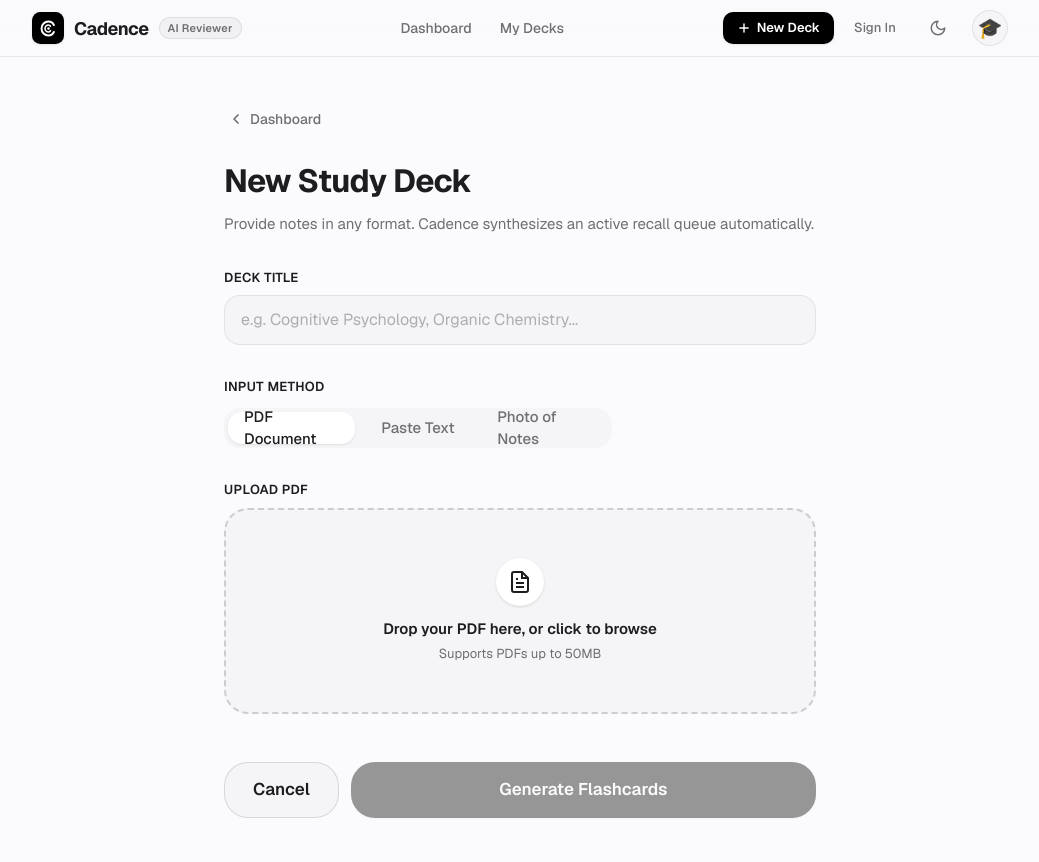
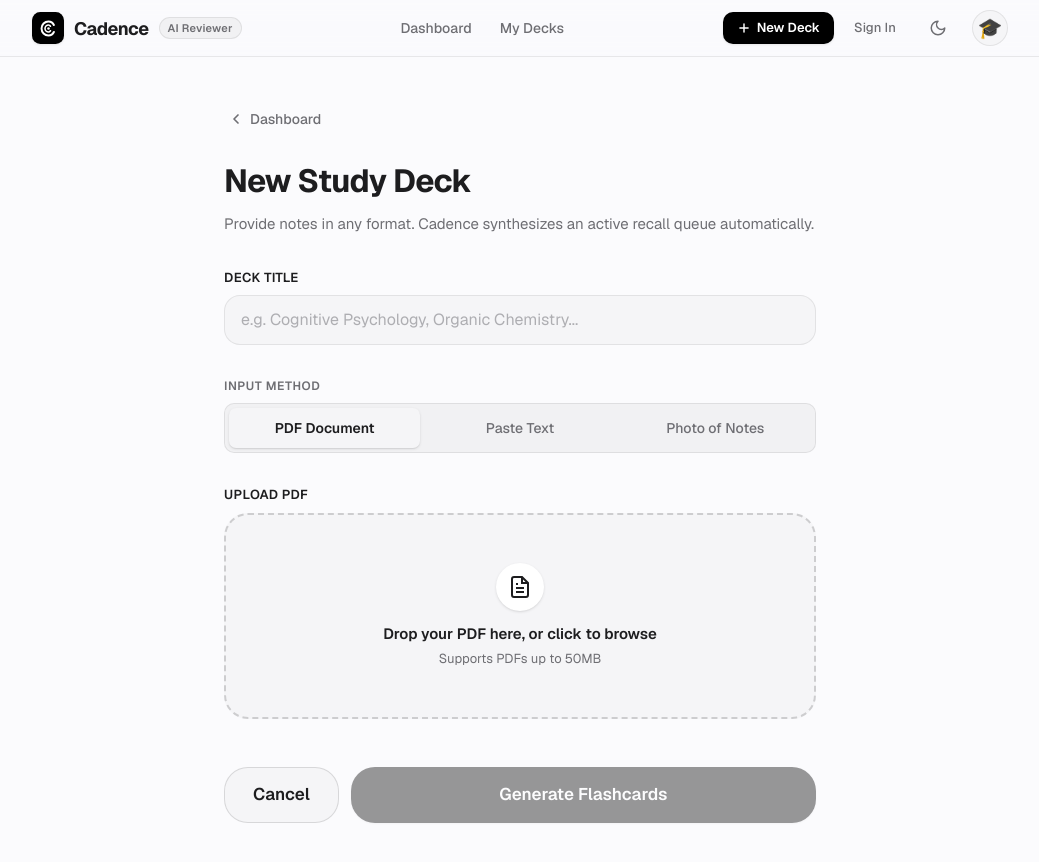
Before and after one commit to markwlsn/cadence, a Next.js app: page /decks/new in a window 1280 px wide. Shown: the whole page, without its empty margins (120-1159 px from the left). Built offline with nearby package versions, Linux system fonts and the light colour scheme.

Commit message:
fix(ui): redesign SegmentedControl with apple HIG slider geometry and fix text wrapping

```diff
--- a/app/decks/new/page.tsx
+++ b/app/decks/new/page.tsx
@@ -129,12 +129,14 @@ export default function NewDeckPage() {
 
             {/* Source Type Selector */}
             <div>
-              <label className="block text-[13px] font-semibold text-[var(--color-text)] mb-2 uppercase tracking-wide">
+              <label className="block text-[12px] font-semibold text-[var(--color-text-secondary)] mb-2 uppercase tracking-wider">
                 Input Method
               </label>
               <SegmentedControl<SourceType>
                 name="source-type"
                 value={sourceType}
+                fullWidth
+                size="md"
                 onChange={(val) => {
                   setSourceType(val);
                   setFile(null);
--- a/components/review/ModeToggle.tsx
+++ b/components/review/ModeToggle.tsx
@@ -22,6 +22,7 @@ export function ModeToggle({ mode, onChange, disabled = false }: ModeToggleProps
           { value: 'cram', label: 'Cram' },
         ]}
         size="sm"
+        fullWidth={false}
         aria-label="Select study mode"
       />
     </div>
--- a/components/ui/SegmentedControl.tsx
+++ b/components/ui/SegmentedControl.tsx
@@ -2,58 +2,72 @@
 
 import React from 'react';
 
-interface SegmentedControlOption<T extends string> {
+export interface SegmentedControlOption<T extends string> {
   value: T;
   label: string;
+  icon?: React.ReactNode;
 }
 
-interface SegmentedControlProps<T extends string> {
+export interface SegmentedControlProps<T extends string> {
   options: SegmentedControlOption<T>[];
   value: T;
   onChange: (value: T) => void;
   name: string;
   size?: 'sm' | 'md';
+  fullWidth?: boolean;
+  className?: string;
   'aria-label'?: string;
 }
 
+/**
+ * Apple-standard Segmented Control:
+ * High-precision segmented slider with track inset, rounded indicator, and crisp typography.
+ */
 export function SegmentedControl<T extends string>({
   options,
   value,
   onChange,
   name,
   size = 'md',
+  fullWidth = true,
+  className = '',
   'aria-label': ariaLabel,
 }: SegmentedControlProps<T>) {
-  const paddingClass = size === 'sm' ? 'p-0.5' : 'p-1';
-  const textClass = size === 'sm' ? 'text-[13px]' : 'text-[15px]';
+  const isSm = size === 'sm';
+  const heightClass = isSm ? 'h-8' : 'h-10';
+  const textClass = isSm ? 'text-[12px] sm:text-[13px]' : 'text-[13px] sm:text-[14px]';
 
   return (
     <div
       role="radiogroup"
       aria-label={ariaLabel ?? name}
       className={[
-        'inline-flex items-center',
-        'bg-[var(--color-surface)] rounded-[var(--radius-md)]',
-        paddingClass,
-      ].join(' ')}
+        'p-1 rounded-[10px] bg-[var(--color-surface-overlay)] border border-[var(--color-border)] select-none',
+        'flex items-center gap-1',
+        fullWidth ? 'w-full' : 'inline-flex',
+        className,
+      ]
+        .filter(Boolean)
+        .join(' ')}
     >
       {options.map((option) => {
         const isSelected = option.value === value;
+
         return (
           <label
             key={option.value}
             className={[
-              'relative flex-1 flex items-center justify-center cursor-pointer select-none',
-              'rounded-[calc(var(--radius-md)-2px)]',
-              'px-4',
-              size === 'sm' ? 'h-7' : 'h-8',
+              'relative flex-1 flex items-center justify-center gap-2 cursor-pointer select-none',
+              'rounded-[7px] px-3 transition-all duration-150 ease-out',
+              heightClass,
               textClass,
-              'font-medium',
-              'transition-all duration-[var(--duration-fast)] ease-[var(--ease-standard)]',
+              'whitespace-nowrap font-medium',
               isSelected
-                ? 'bg-[var(--color-surface-raised)] text-[var(--color-text)] shadow-[var(--shadow-sm)]'
-                : 'text-[var(--color-text-secondary)] hover:text-[var(--color-text)]',
-            ].join(' ')}
+                ? 'bg-[var(--color-surface)] text-[var(--color-text)] font-semibold shadow-[0_1px_3px_rgba(0,0,0,0.1),0_1px_1px_rgba(0,0,0,0.06)]'
+                : 'text-[var(--color-text-secondary)] hover:text-[var(--color-text)] hover:bg-[var(--color-surface)]/40',
+            ]
+              .filter(Boolean)
+              .join(' ')}
           >
             <input
               type="radio"
@@ -63,7 +77,8 @@ export function SegmentedControl<T extends string>({
               onChange={() => onChange(option.value)}
               className="sr-only"
             />
-            {option.label}
+            {option.icon && <span className="text-[1.1em] leading-none shrink-0">{option.icon}</span>}
+            <span className="truncate">{option.label}</span>
           </label>
         );
       })}
```
